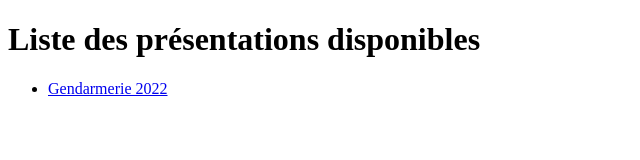
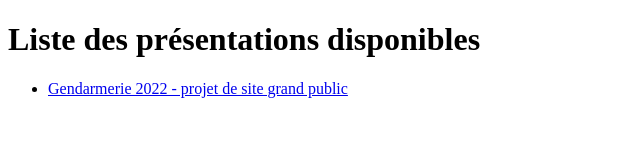
Before and after one commit to sirpagendarmerie/sirpagendarmerie.github.io, a plain HTML site: page index.html in a window 1280 px wide. Shown: the whole page, without its empty margins (0-640 px from the left). Drawn offline with Linux system fonts and the light colour scheme.

Commit message:
Update index.html

```diff
--- a/index.html
+++ b/index.html
@@ -15,7 +15,7 @@
     <h1>Liste des présentations disponibles</h1>
     <ul>
       <li>
-        <a href="/presentation/gendarmerie-2022.html">Gendarmerie 2022</a>
+        <a href="/presentation/gendarmerie-2022.html">Gendarmerie 2022 - projet de  site grand public</a>
       </li>
     </ul>
   </body>
```
